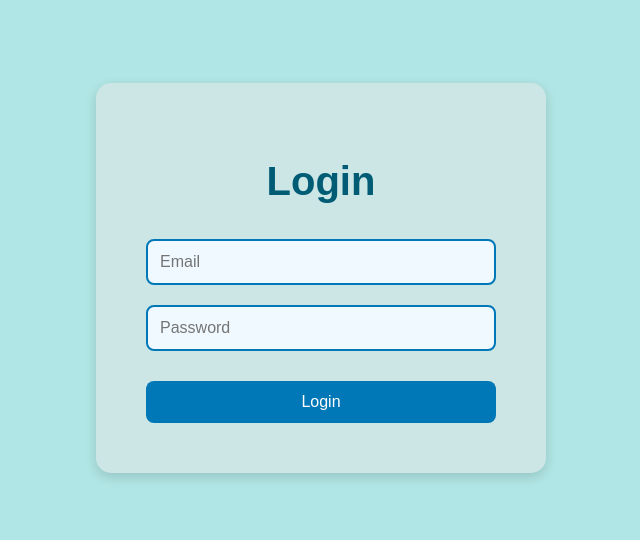
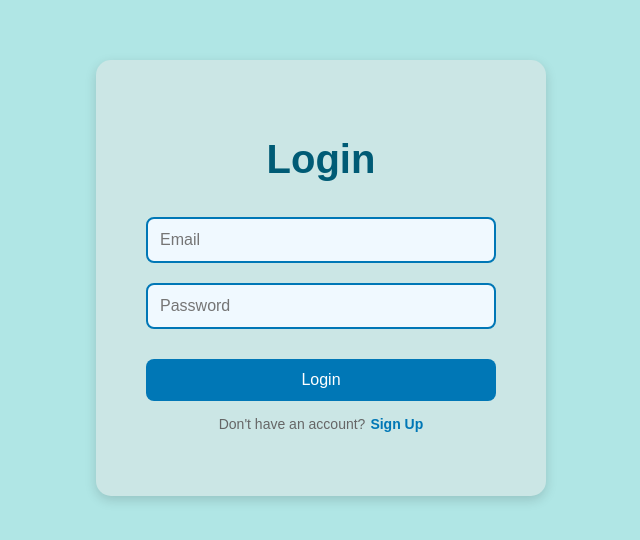
Before and after one commit to dyumna11/medical-reminder, a React (Vite) app: page / in a window 1280 px wide. Shown: the part 122-662 px from the top of the page, without its empty margins (319-959 px from the left). Built offline with nearby package versions, Linux system fonts and the light colour scheme; no server answers.

Commit message:
Add signup link to login page

```diff
--- a/src/Auth.css
+++ b/src/Auth.css
@@ -73,3 +73,22 @@ body {
   .auth-link span:hover {
     text-decoration: underline;
   }
+  .auth-switch {
+    margin-top: 15px;
+    color: #666;
+    font-size: 14px;
+    text-align: center;
+  }
+
+  .auth-switch span {
+    color: #0077b6;
+    font-weight: bold;
+    cursor: pointer;
+    margin-left: 5px;
+    transition: 0.3s;
+  }
+
+  .auth-switch span:hover {
+    color: #023e8a;
+    text-decoration: underline;
+  }
--- a/src/Login.jsx
+++ b/src/Login.jsx
@@ -2,7 +2,6 @@ import { useState } from "react";
 import { useNavigate } from "react-router-dom";
 import "./Auth.css";
 function Login() {
-    console.log("API URL =", import.meta.env.VITE_API_URL);
   const [email,setEmail] = useState("");
   const [password,setPassword] = useState("");
   const navigate = useNavigate();
@@ -56,7 +55,15 @@ function Login() {
         <button className="auth-btn">
           Login
         </button>
-      </form>
+
+
+<p className="auth-switch">
+  Don't have an account?
+  <span onClick={() => navigate("/signup")}>
+    Sign Up
+  </span>
+</p>
+</form>
     </div>
   );
 }
--- a/src/Signup.jsx
+++ b/src/Signup.jsx
@@ -1,12 +1,9 @@
 import { useState } from "react";
-import { Link } from "react-router-dom";
+import { Link, useNavigate} from "react-router-dom";
 import "./Auth.css";
 
-<p>
-Already have an account?
-<Link to="/login"> Login </Link>
-</p>
 function Signup() {
+    const navigate = useNavigate();
   const [name,setName] = useState("");
   const [email,setEmail] = useState("");
   const [password,setPassword] = useState("");
@@ -63,7 +60,14 @@ function Signup() {
         <button className="auth-btn">
           Register
         </button>
+        <p className="auth-switch">
+  Already have an account?
+  <span onClick={() => navigate("/login")}>
+    Login
+  </span>
+</p>
       </form>
+
     </div>
   );
 }
```
